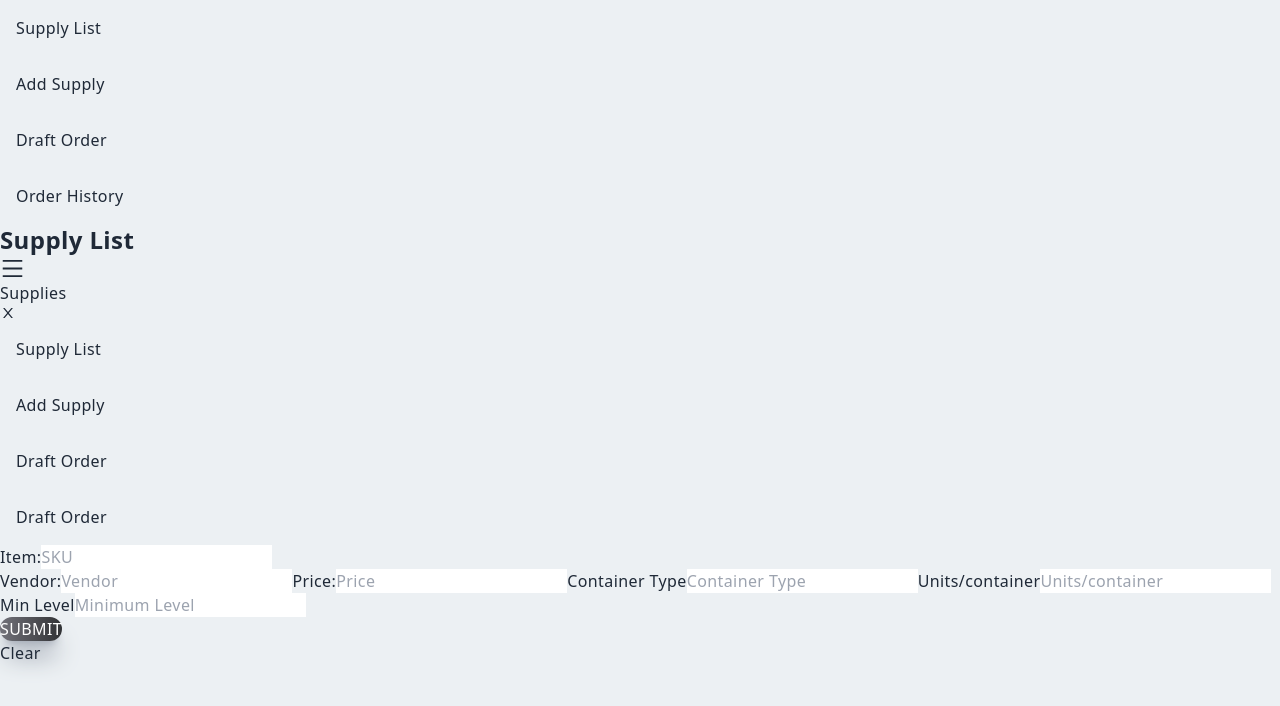
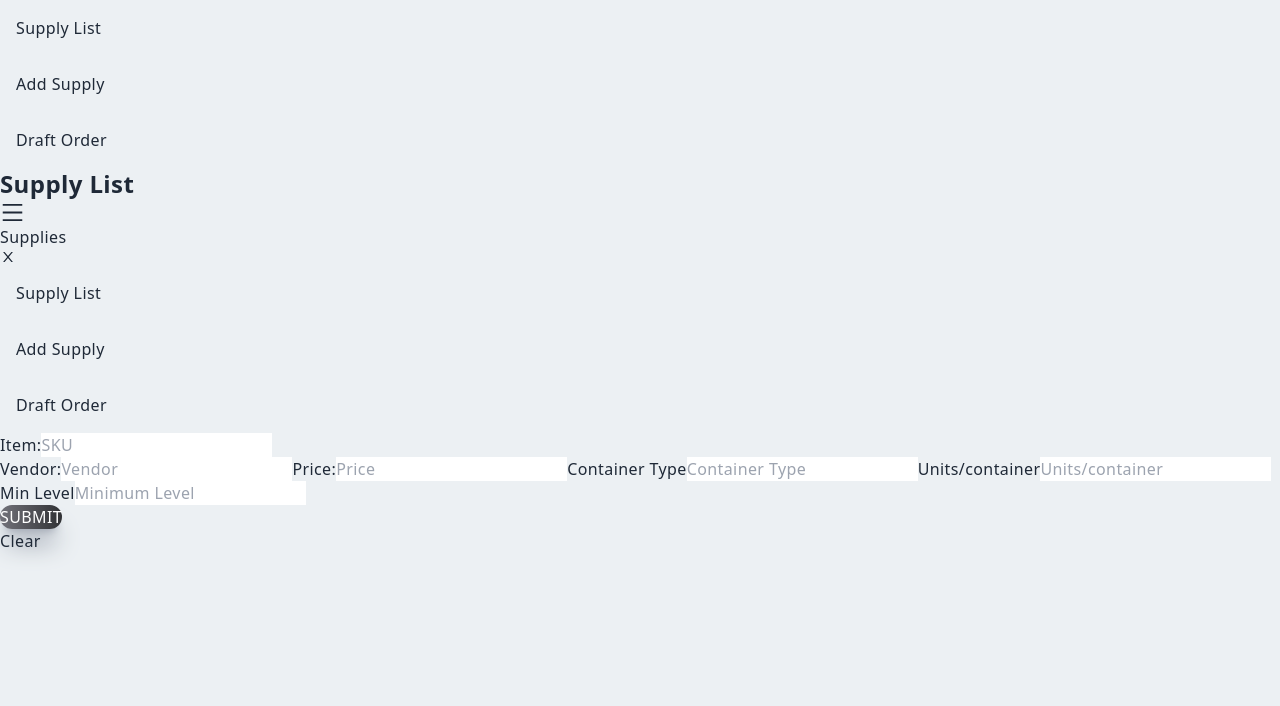
Before and after one commit to CoreyOliver/brah-supplies, a React (Vite) app in the folder Client/: page /add in a window 1280 px wide. Shown: the top 706 px of the page. Built offline with nearby package versions, Linux system fonts and the light colour scheme.

Commit message:
clean up for deploy

```diff
--- a/Client/src/components/Navbar.jsx
+++ b/Client/src/components/Navbar.jsx
@@ -23,9 +23,7 @@
             <li className="ml-10 text-sm uppercase hover:border-b hover:bg-slate-500">
               <NavLink to={"order"}>Draft Order</NavLink>
             </li>
-            <li className="ml-10 text-sm uppercase hover:border-b hover:bg-slate-500">
-              Order History
-            </li>
+
           </ul>
           <div onClick={handleNav} className="flex md:hidden">
             <h1 className="mr-32 ml-16">Supply List</h1>
@@ -69,9 +67,6 @@
               <li onClick={() => setNav(false)} className="py-4 text-sm">
               <NavLink to={"order"}>Draft Order</NavLink>
               </li>
-              <li onClick={() => setNav(false)} className="py-4 text-sm">
-                Draft Order
-              </li>
             </ul>
           </div>
         </div>
```
